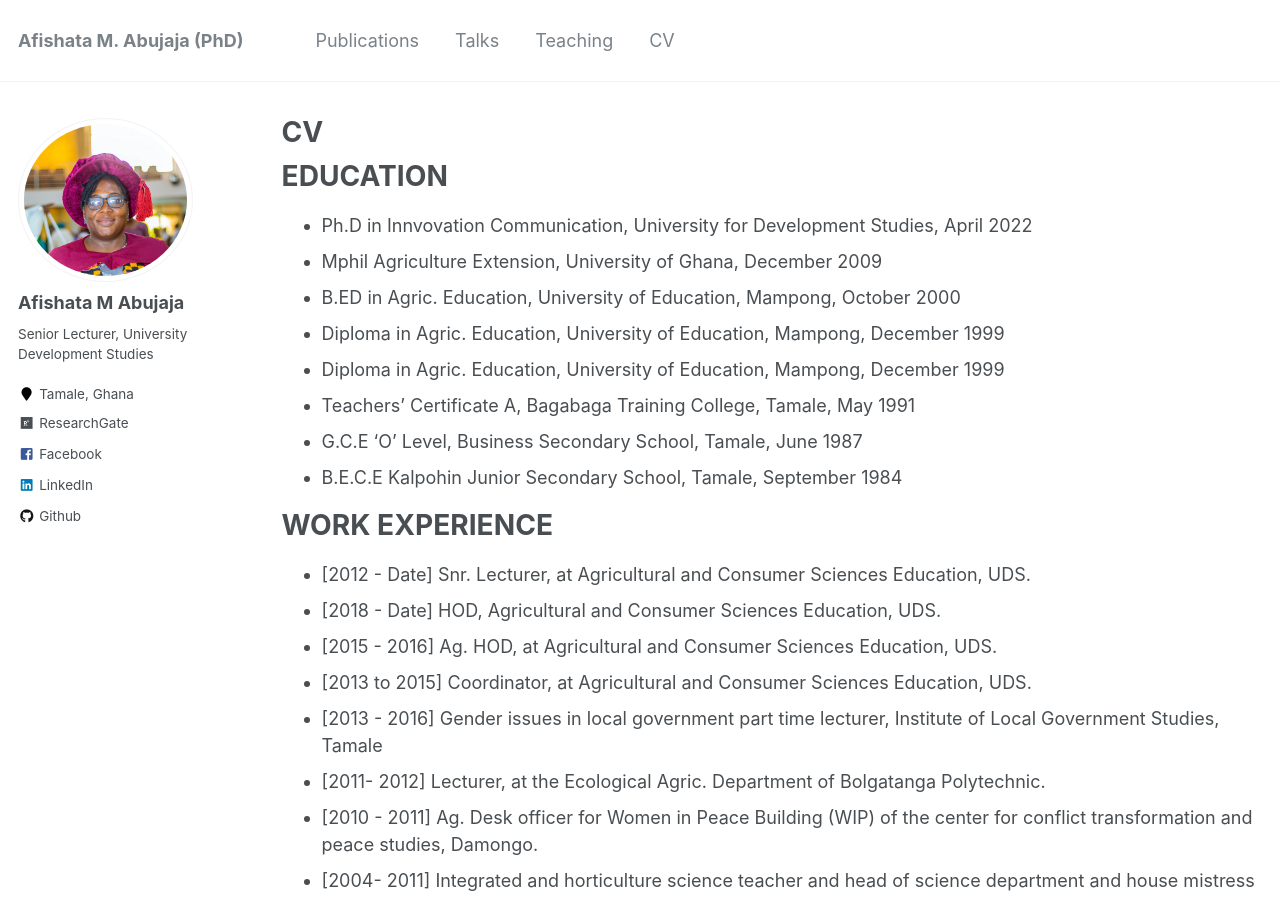
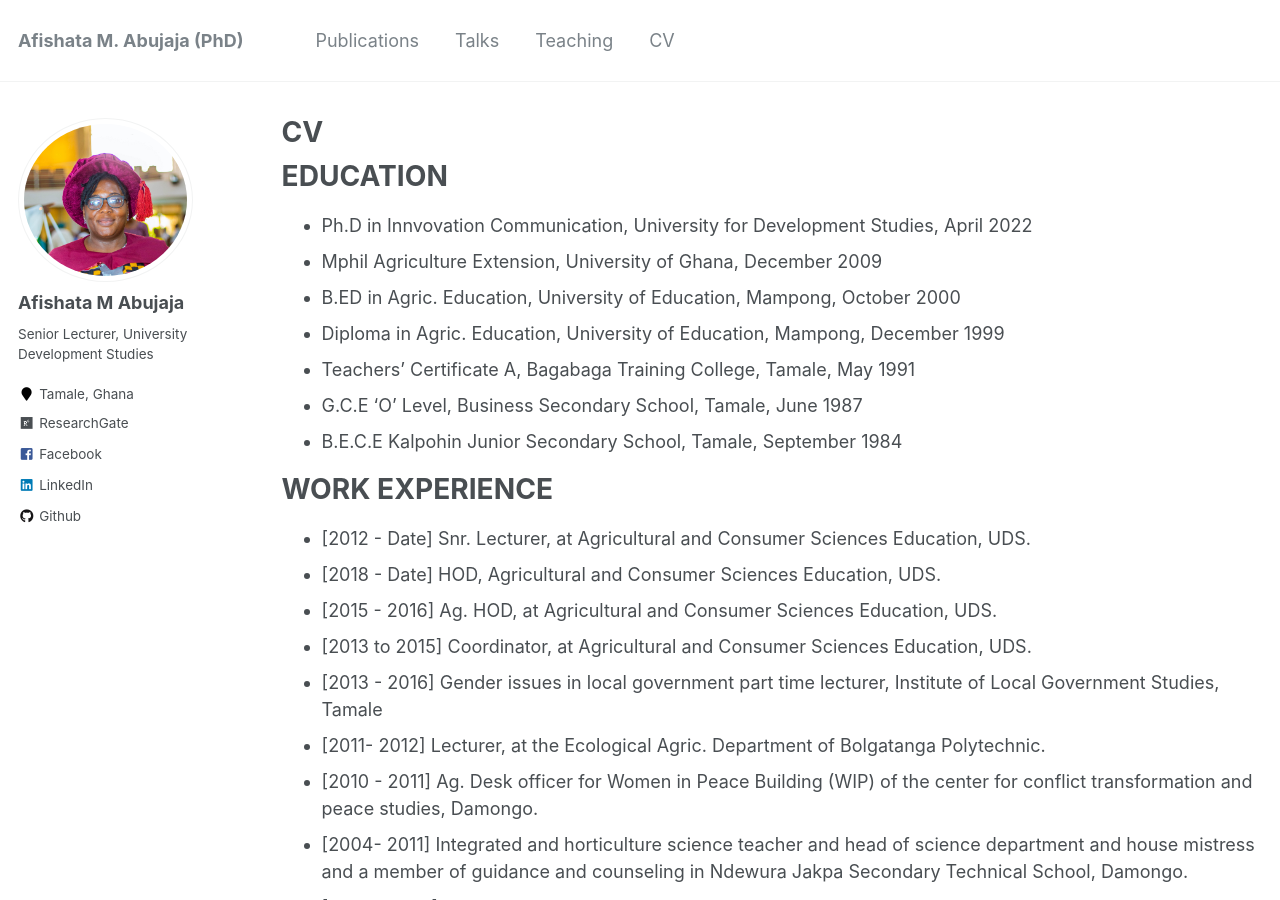
Before and after one commit to Abujaja93/abujaja, a Jekyll site: the page built from _pages/cv.md, in a window 1280 px wide and 900 px high. Built offline with Jekyll 4.4.1, drawn with Linux system fonts in a browser that asks for light colours; some of the changed text lies outside the part shown.

Commit message:
Update cv.md

```diff
--- a/_pages/cv.md
+++ b/_pages/cv.md
@@ -15,7 +15,6 @@ EDUCATION
 * Ph.D in Innvovation Communication, University for Development Studies, April 2022
 * Mphil Agriculture Extension, University of Ghana, December 2009
 * B.ED in Agric. Education, University of Education, Mampong, October 2000
-* Diploma in Agric. Education, University of Education, Mampong,	December 1999
 * Diploma in Agric. Education, University of Education, Mampong,	December 1999
 * Teachers’ Certificate A, Bagabaga Training College, Tamale,	May 1991
 * G.C.E ‘O’ Level, Business Secondary School, Tamale,		June 1987
@@ -97,8 +96,9 @@ CONFERENCES/WORKSHOPS/SEMINARS ATTENDED
 * Two weeks training of trainers’ workshop conducted by peace corps Ghana from 10th -24th August 2001.
 
 
- COMMUNITY ENGAGEMENTS
- ======
+
+COMMUNITY ENGAGEMENTS
+======
 
  * [2019 - 2023] Collaborator ad Gender Expert to Feed the Future Innovation Laboratory for Peanut Ghana Project from 2019-2023.
  * [19/04/2021- 30/06/2021] Resource Person and Facilitator on Sex and Gender Based Violence for young women and support services to Africa Skills Hub (ASH), Tamale.
```
